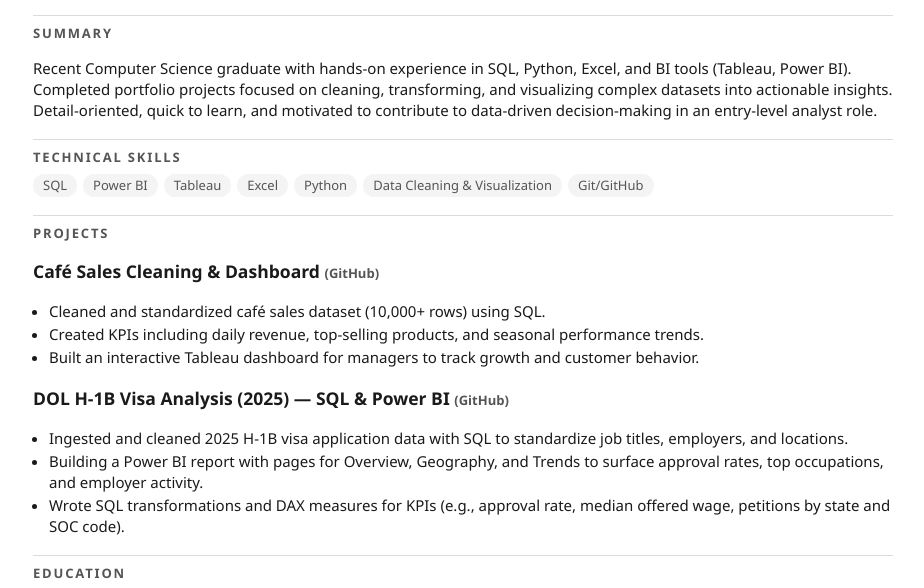
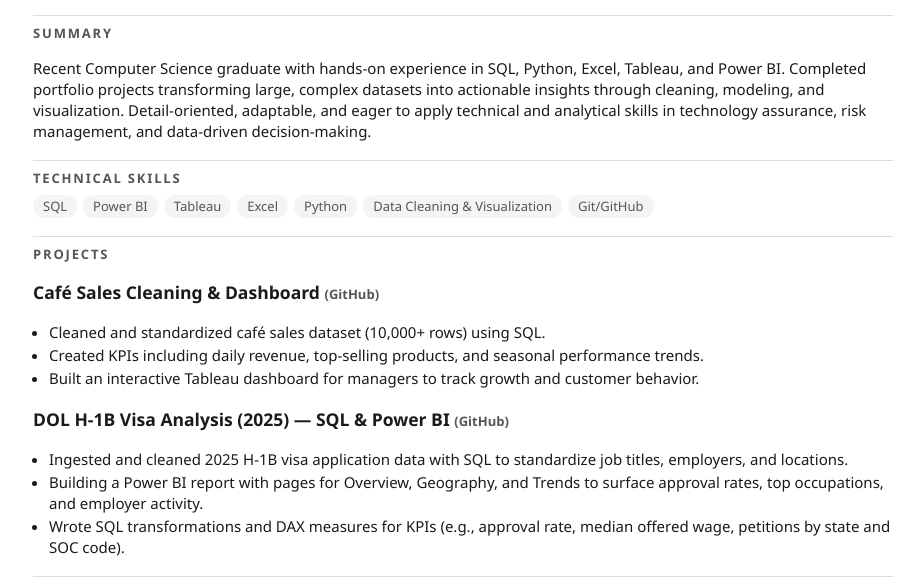
Before and after one commit to Mason-Day-Cs/Resume, a plain HTML site: page index.html in a window 1280 px wide. Shown: the part 142-730 px from the top of the page, without its empty margins (177-1101 px from the left). Drawn offline with Linux system fonts and the light colour scheme.

Commit message:
Update index.html

```diff
--- a/index.html
+++ b/index.html
@@ -152,9 +152,9 @@
   <section class="section">
     <h2>Summary</h2>
     <p>
-      Recent Computer Science graduate with hands-on experience in SQL, Python, Excel, and BI tools (Tableau, Power BI).
-      Completed portfolio projects focused on cleaning, transforming, and visualizing complex datasets into actionable insights.
-      Detail-oriented, quick to learn, and motivated to contribute to data-driven decision-making in an entry-level analyst role.
+      Recent Computer Science graduate with hands-on experience in SQL, Python, Excel, Tableau, and Power BI.
+      Completed portfolio projects transforming large, complex datasets into actionable insights through cleaning, modeling, and visualization.
+      Detail-oriented, adaptable, and eager to apply technical and analytical skills in technology assurance, risk management, and data-driven decision-making.
     </p>
   </section>
 
```
